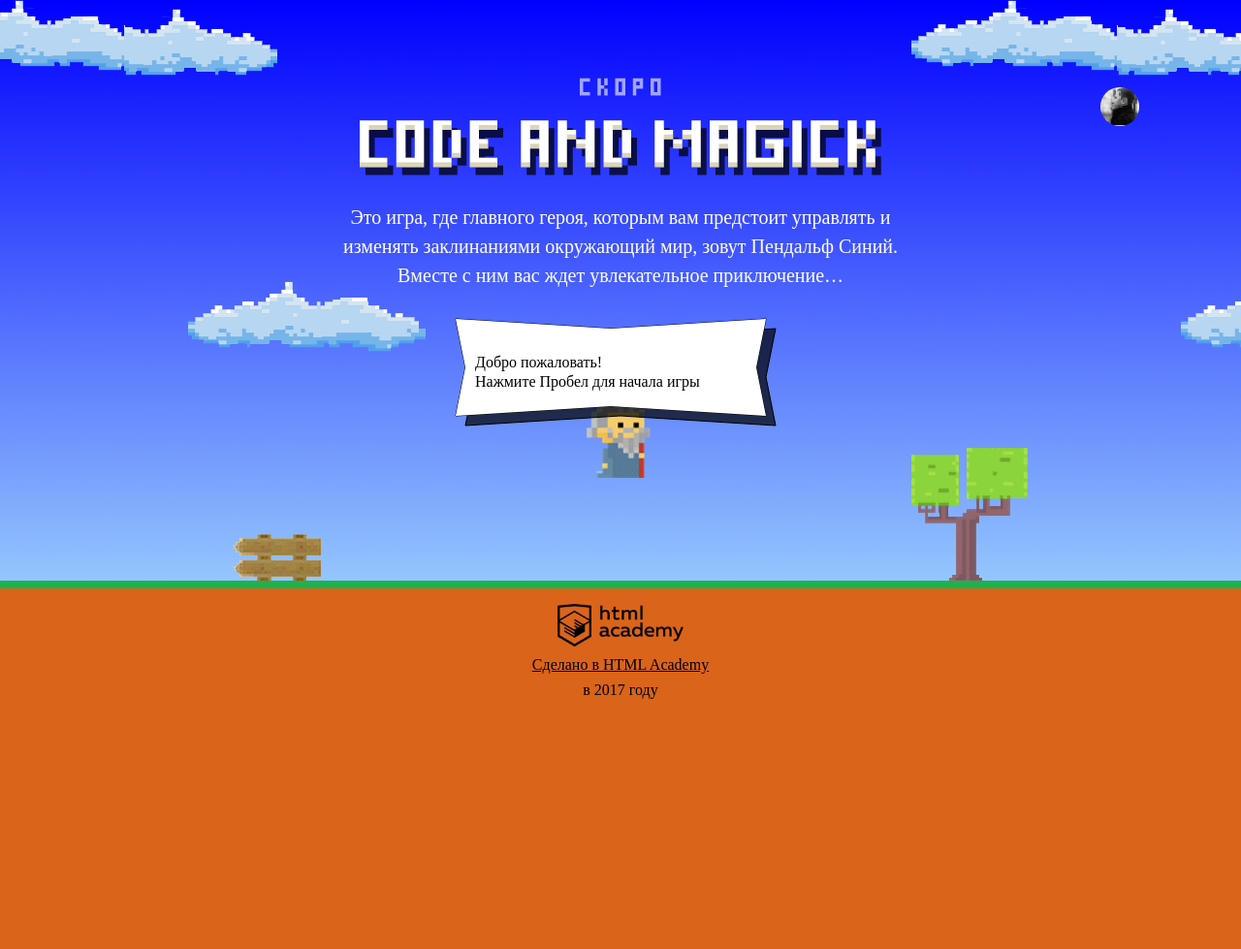
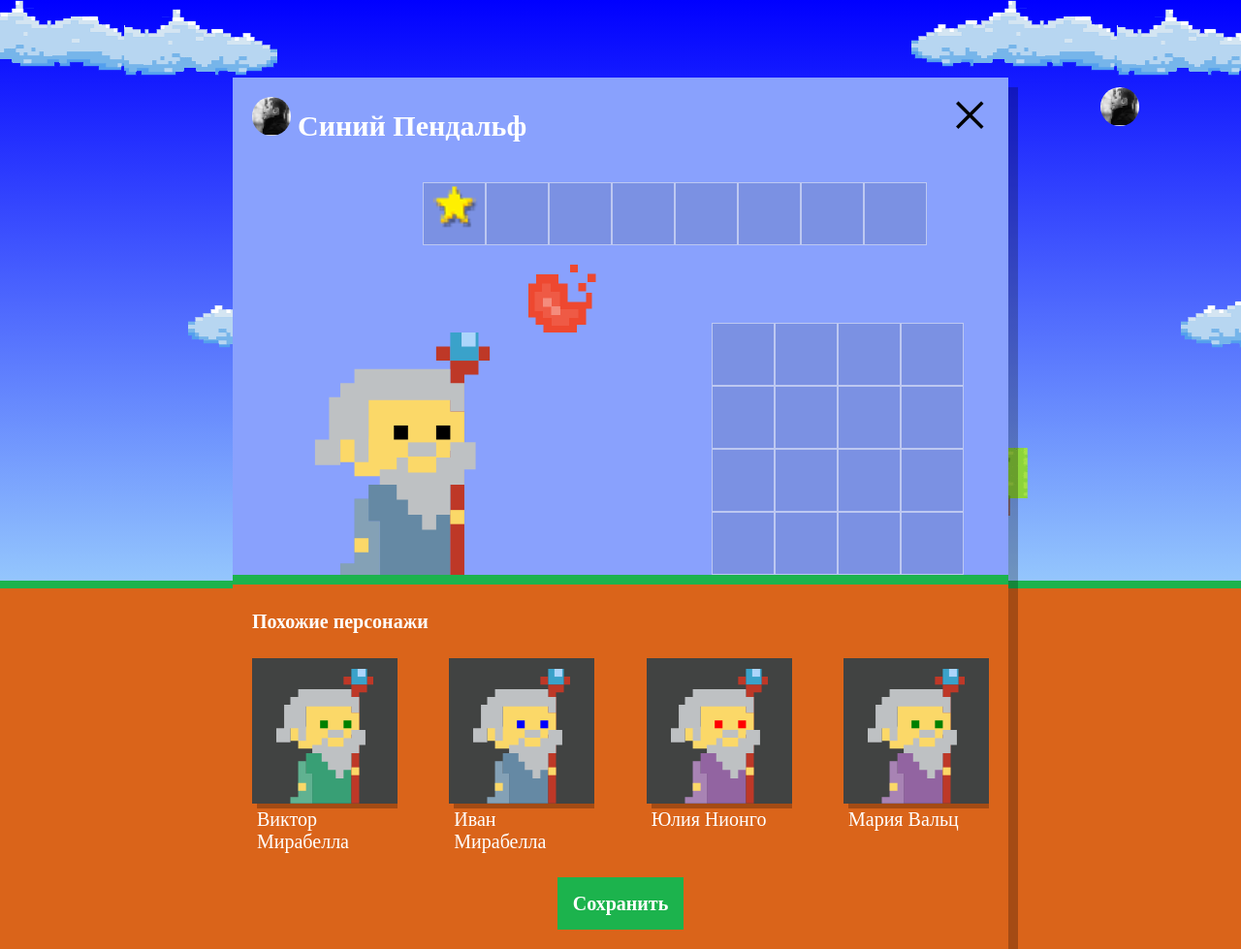
Before and after one commit to KrapivinAV/197315-code-and-magick-20, a website: page index.html in a window 1280 px wide. Shown: the whole page at 97% size. Before the commit the page ends 800 px from the top, so only its background shows below. Drawn offline with Linux system fonts and the light colour scheme; a web font is replaced by a local one.

Commit message:
Добавляет выборку пендальфов

```diff
--- a/index.html
+++ b/index.html
@@ -206,6 +206,7 @@
 </script>
 
 <script src="js/stat.js"></script>
+<script src="js/setup.js"></script>
 <script src="js/game.js"></script>
 
 </body>
--- /dev/null
+++ b/js/setup.js
@@ -0,0 +1,93 @@
+'use strict';
+
+var QUANTITY_OF_WIZARDS = 4;
+
+var setup = document.querySelector('.setup');
+var setupSimilar = document.querySelector('.setup-similar');
+var setupSimilarList = document.querySelector('.setup-similar-list');
+var wizardTemplate = document.querySelector('#similar-wizard-template').content;
+var wizardItem = wizardTemplate.querySelector('.setup-similar-item');
+var fragment = document.createDocumentFragment();
+
+var firstNames = [
+  'Иван',
+  'Хуан Себастьян',
+  'Мария',
+  'Кристоф',
+  'Виктор',
+  'Юлия',
+  'Люпита',
+  'Вашингтон'
+];
+
+var lastNames = [
+  'да Марья',
+  'Верон',
+  'Мирабелла',
+  'Вальц',
+  'Онопко',
+  'Топольницкая',
+  'Нионго',
+  'Ирвинг'
+];
+
+var coatColors = [
+  'rgb(101, 137, 164)',
+  'rgb(241, 43, 107)',
+  'rgb(146, 100, 161)',
+  'rgb(56, 159, 117)',
+  'rgb(215, 210, 55)',
+  'rgb(0, 0, 0)'
+];
+
+var eyesColors = [
+  'black',
+  'red',
+  'blue',
+  'yellow',
+  'green'
+];
+
+var getRandomIntegerValue = function (min, max) {
+  return Math.floor(Math.random() * (max - min + 1)) + min;
+};
+
+var getMassiveDatabase = function () {
+  var massiveDatabase = [];
+  for (var i = 0; i < QUANTITY_OF_WIZARDS; i++) {
+    var wizard = {
+      name: firstNames[getRandomIntegerValue(0, firstNames.length - 1)] +  ' ' + lastNames[getRandomIntegerValue(0, lastNames.length - 1)],
+      coatColor: coatColors[getRandomIntegerValue(0, coatColors.length - 1)],
+      eyesColor: eyesColors[getRandomIntegerValue(0, eyesColors.length - 1)]
+    };
+    massiveDatabase.push(wizard);
+  }
+  return massiveDatabase;
+};
+
+var createWizard = function (data) {
+  var wizard = wizardItem.cloneNode(true);
+  var wizardName = wizard.querySelector('.setup-similar-label');
+  var wizardCoat = wizard.querySelector('.wizard-coat');
+  var wizardEyes = wizard.querySelector('.wizard-eyes');
+  wizardName.textContent = data.name;
+  wizardCoat.style = 'fill: ' + data.coatColor + ';';
+  wizardEyes.style = 'fill: ' + data.eyesColor + ';';
+  return wizard;
+};
+
+var addWizard = function (newWizard) {
+  fragment.appendChild(newWizard);
+};
+
+var database = getMassiveDatabase();
+
+for (var i = 0; i < database.length; i++) {
+  var sameWizard = createWizard(database[i]);
+  addWizard(sameWizard);
+}
+
+setupSimilarList.appendChild(fragment);
+
+setup.classList.remove('hidden');
+setupSimilar.classList.remove('hidden');
```
